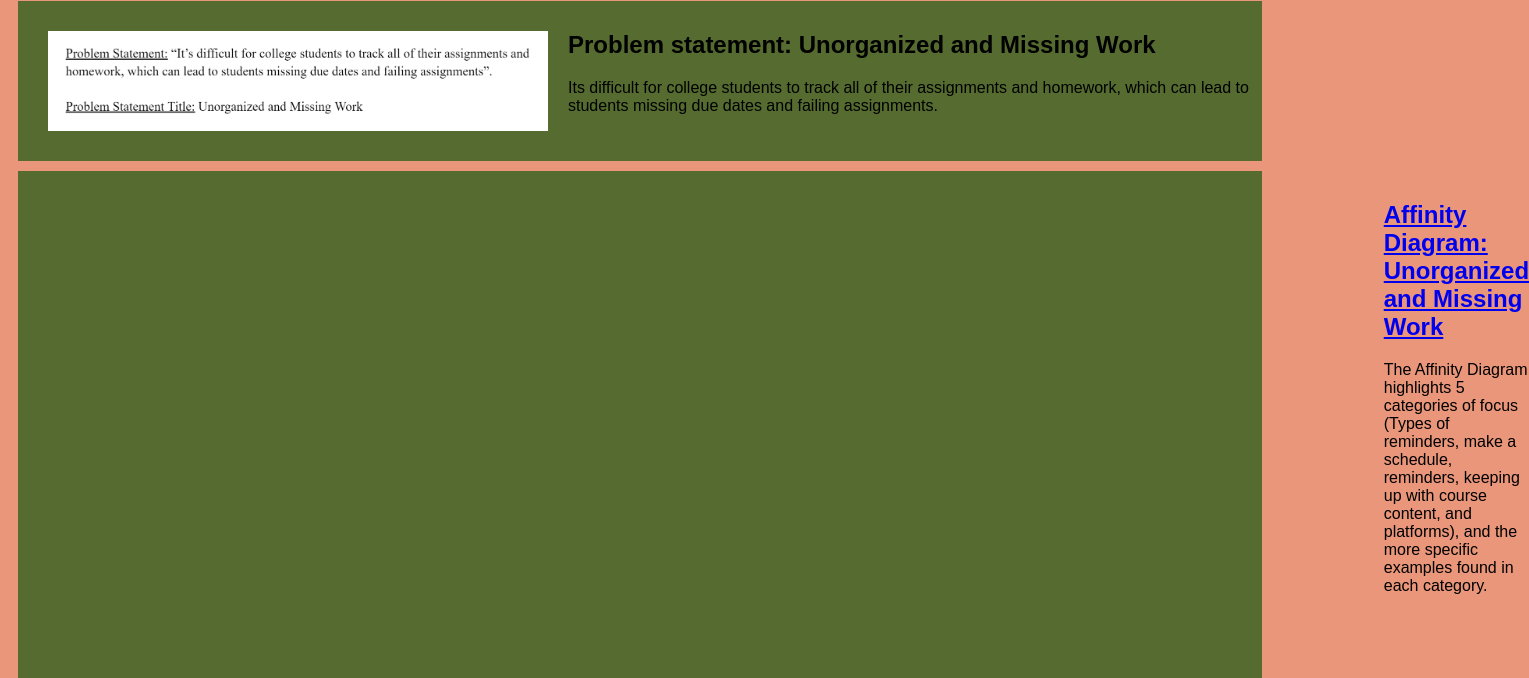
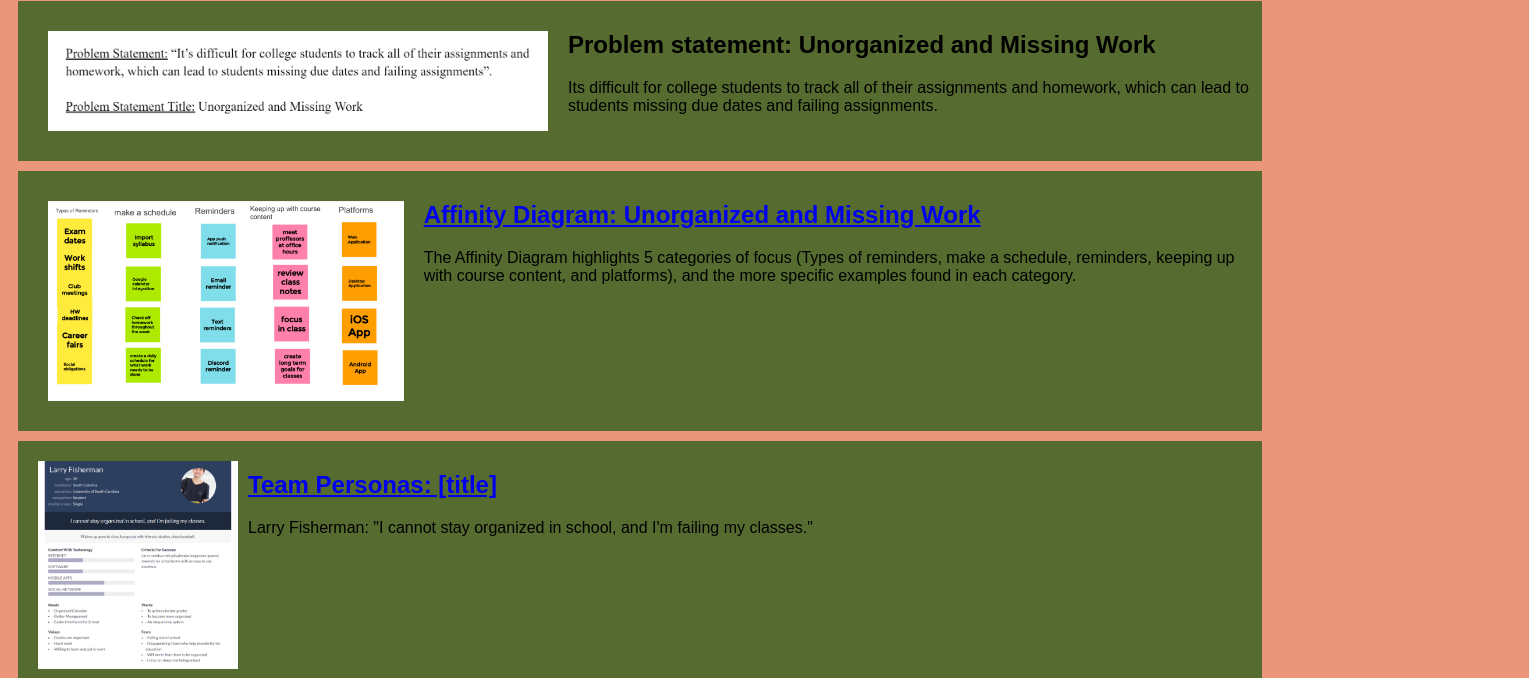
Before and after one commit to frankieburgoyne/frankieburgoyne.github.io, a plain HTML site: page index.html in a window 1280 px wide. Shown: the part 79-757 px from the top of the page, 1529 px wide, since content can reach past the window. Drawn offline with Linux system fonts and the light colour scheme.

Commit message:
Add files via upload

```diff
--- a/styles.css
+++ b/styles.css
@@ -40,5 +40,5 @@ h1{
 }
 .assign3 img{
     width: 500px;
-    margin: 500px;
+    margin: 20px;
 }
```
